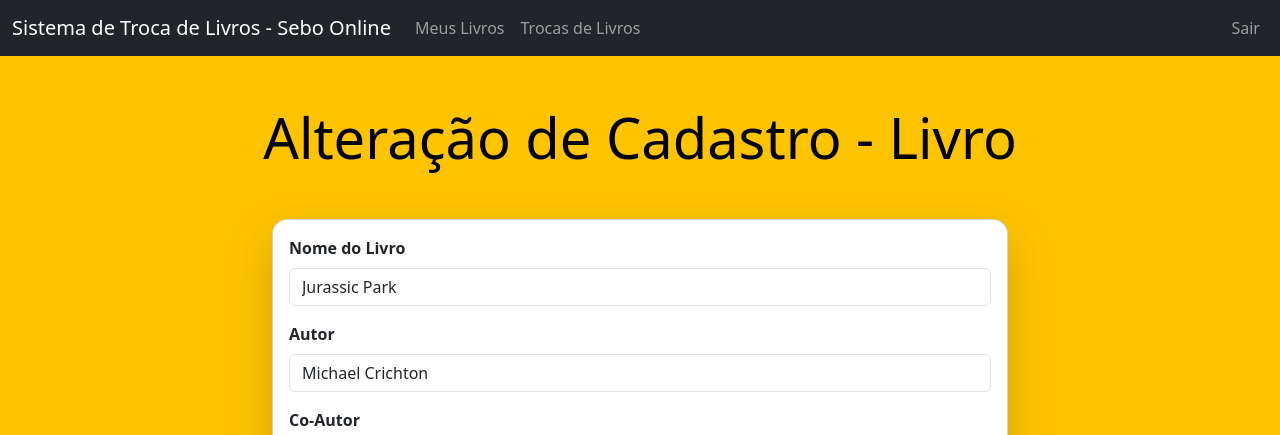
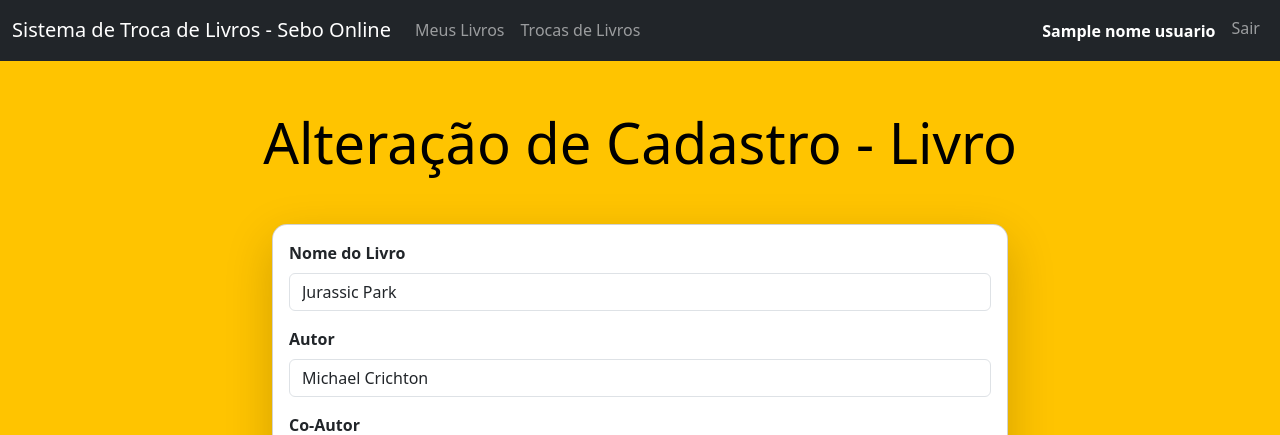
Before and after one commit to gabrieljsbezerra/SistemaTrocaLivros, a Django app: template livros/templates/editar_livro.html in a window 1280 px wide. Shown: the top 435 px of the page. Run offline with Django 5.2, Linux system fonts and the light colour scheme; data comes from the database, SQL or seed files in the repository; both versions use the stored data as it was after the commit; tables that the repository leaves empty hold one stand-in row (values such as "Sample post"); the template is opened without the code that fills it: values that come from a table or form of the project are taken from there, most other values are stand-ins (such as "Sample title", 1, 10 or a date in 2020).

Commit message:
- Mais ajustes realizados

```diff
--- a/livros/templates/detalhes_livro.html
+++ b/livros/templates/detalhes_livro.html
@@ -37,10 +37,8 @@
                             {% endif %}
                             <p class="card-text"><strong>Editora:</strong> {{ livro.editora }}</p>
                             <p class="card-text"><strong>Categoria:</strong> {{ livro.categoria.nome_categoria }}</p>
-                            <p class="card-text"><strong>Cadastro em Braille:</strong> {{ livro.braile|yesno:"Sim,Não"
-                                }}</p>
-                            <p class="card-text"><strong>Data de Cadastro:</strong> {{ livro.data_cadastro|date:"d/m/Y"
-                                }}</p>
+                            <p class="card-text"><strong>Cadastro em Braille:</strong> {{ livro.braile|yesno:"Sim,Não" }}</p>
+                            <p class="card-text"><strong>Data de Cadastro:</strong> {{ livro.data_cadastro|date:"d/m/Y" }}</p>
                             <br>
                             <div class="text mt-4">
                                 <a href="{% url 'listar_livros_para_troca' %}" class="btn btn-secondary">Voltar</a>
--- a/livros/templates/gerenciar_troca.html
+++ b/livros/templates/gerenciar_troca.html
@@ -52,10 +52,14 @@
                         <button type="submit" name="acao" value="recusar" class="btn btn-danger btn-lg mx-2">
                             <i class="fas fa-times-circle"></i> Recusar
                         </button>
+                        <br>
+                        <br>
+                        <a href="{% url 'listar_livros_para_troca' %}" class="btn btn-secondary">Voltar</a>
                     </form>
                 </div>
             </div>
         </div>
     </div>
 </div>
+
 {% endblock %}
--- a/templates/base_logado.html
+++ b/templates/base_logado.html
@@ -40,7 +40,15 @@
         footer {
             width: 100%;
         }
-    </style>
+        .navbar .fa-user-circle {
+        font-size: 1.2rem;
+        color: #ffc107; /* Cor amarela para destacar o ícone */
+        }
+
+        .navbar .nav-link.text-white {
+            font-weight: bold;
+        }
+        </style>
 </head>
 <body>
     <!-- Navbar para usuários logados -->
@@ -60,6 +68,12 @@
                     </li>
                 </ul>
                 <ul class="navbar-nav ms-auto">
+                    <!-- Exibição do Nome do Usuário -->
+                    <li class="nav-item d-flex align-items-center">
+                        <span class="nav-link text-white">
+                            <i class="fas fa-user-circle me-1"></i> {{ nome_usuario }}
+                        </span>
+                    </li>
                     <li class="nav-item">
                         <a class="nav-link" href="{% url 'sair' %}">Sair</a>
                     </li>
```
Also changed, not shown: livros/views.py (+3 -5 lines), templates/base_home.html (+9 -1 lines), db.sqlite3.
